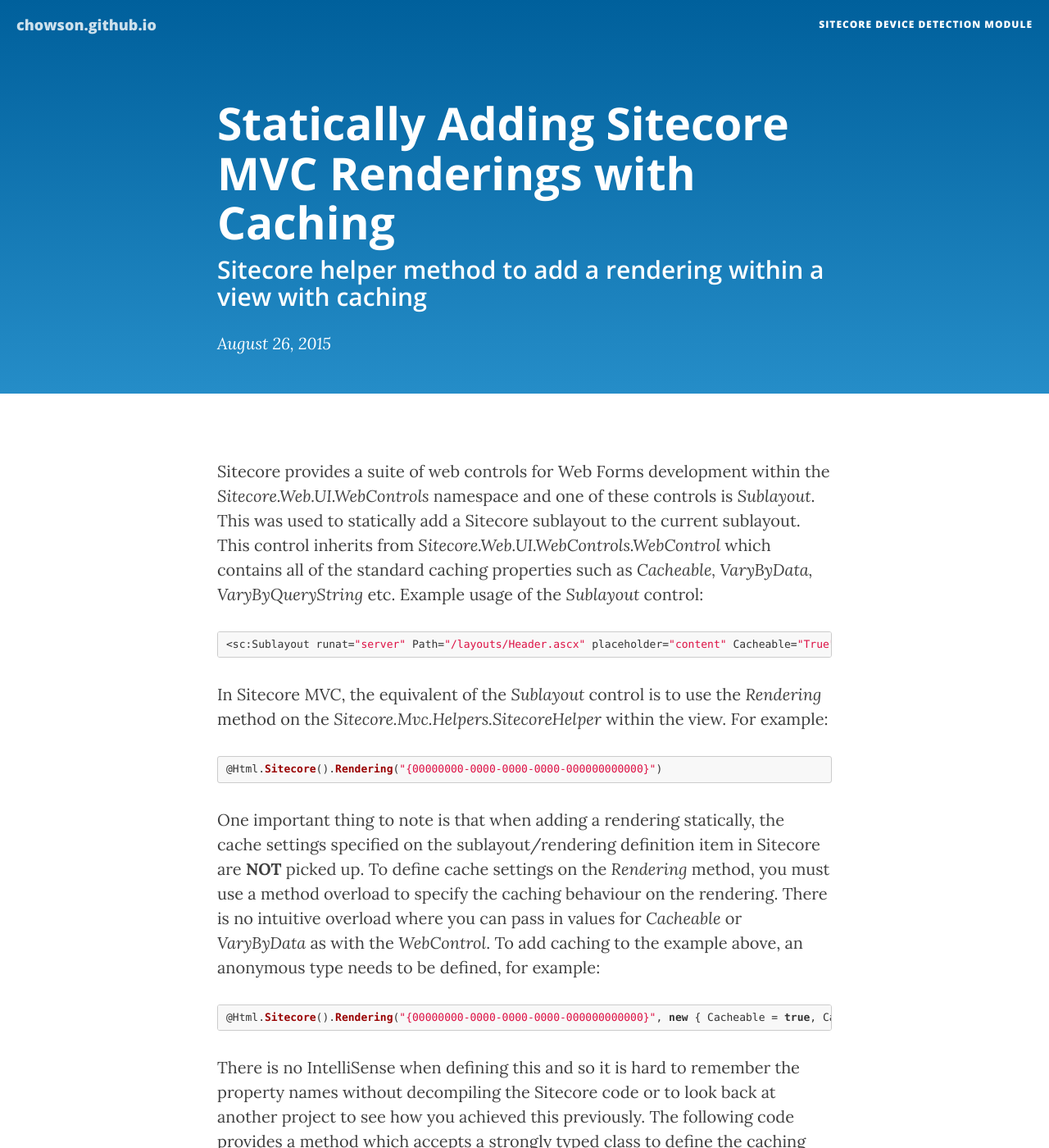
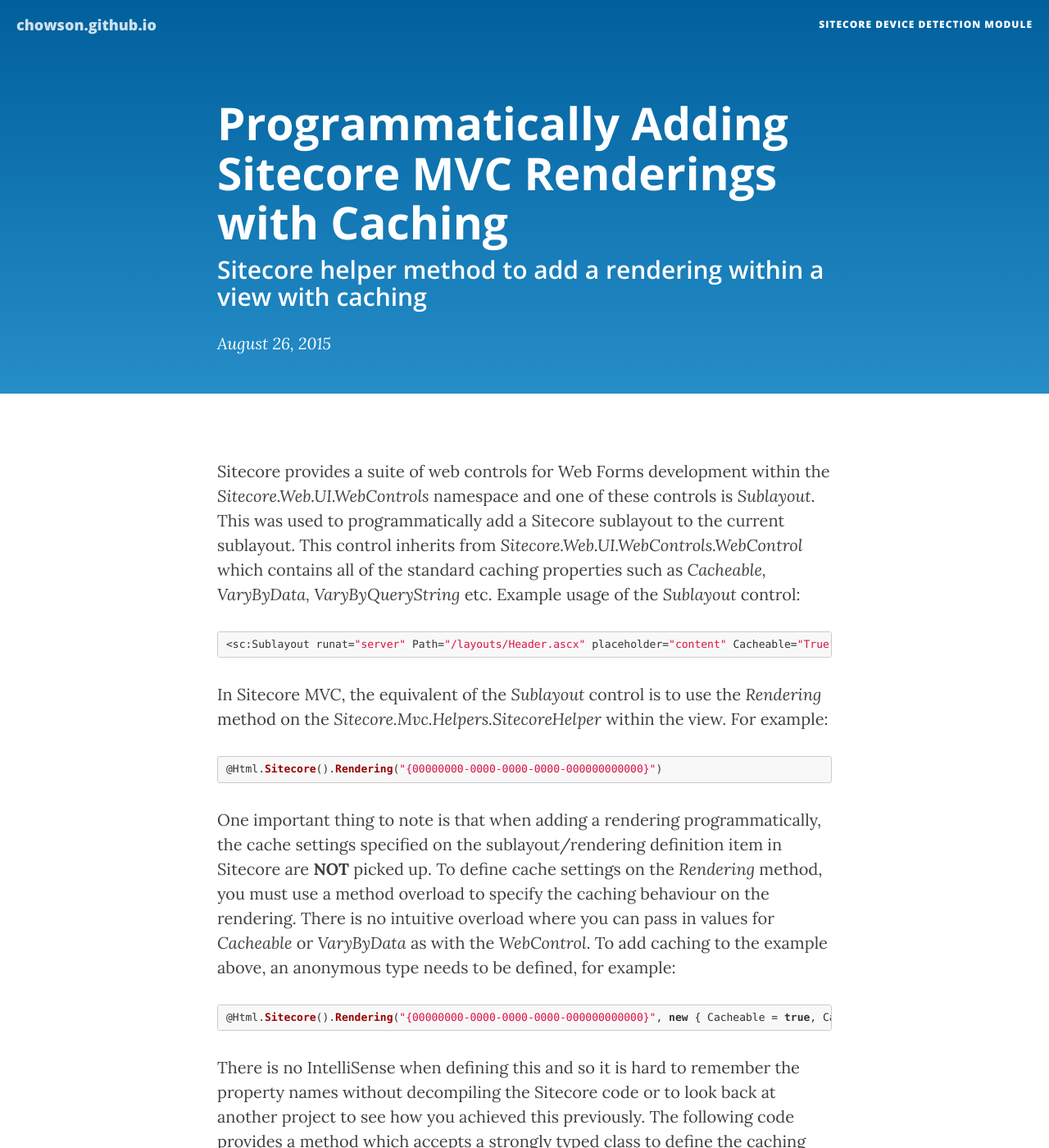
Before and after one commit to chowson/chowson.github.io, a Jekyll site: the page built from _posts/2015-08-26-sitecore-mvc-programmatically-add-renderings-with-caching.md, in a window 1280 px wide and 1400 px high. Shown: the whole window at 82% size. Built offline with Jekyll 4.4.1, drawn with Linux system fonts in a browser that asks for light colours; nearby versions of some CDN libraries.

```diff
--- a/_posts/2015-08-26-sitecore-mvc-statically-adding-renderings-with-caching.md
+++ b/_posts/2015-08-26-sitecore-mvc-programmatically-add-renderings-with-caching.md
@@ -1,7 +1,7 @@
 ---
 layout:     post
 references: []
-title:      "Statically Adding Sitecore MVC Renderings with Caching"
+title:      "Programmatically Adding Sitecore MVC Renderings with Caching"
 subtitle:   "Sitecore helper method to add a rendering within a view with caching"
 date:       2015-08-26 16:18:00
 description: "Sitecore helper method to add a rendering within a view with caching"
@@ -10,7 +10,7 @@ tags: [sitecore,mvc]
 
 <p>Sitecore provides a suite of web controls for Web Forms development within the
 <em>Sitecore.Web.UI.WebControls</em> namespace and one of these controls is
-<em>Sublayout</em>. This was used to statically add a Sitecore sublayout to the current sublayout.
+<em>Sublayout</em>. This was used to programmatically add a Sitecore sublayout to the current sublayout.
 This control inherits from <em>Sitecore.Web.UI.WebControls.WebControl</em> which contains all of the standard
 caching properties such as <em>Cacheable, VaryByData, VaryByQueryString</em> etc. Example usage of the <em>Sublayout</em> control:</p>
 
@@ -25,7 +25,7 @@ within the view. For example:</p>
 @Html.Sitecore().Rendering("{00000000-0000-0000-0000-000000000000}")
 {% endhighlight %}
 
-<p>One important thing to note is that when adding a rendering statically, the cache settings specified on the sublayout/rendering
+<p>One important thing to note is that when adding a rendering programmatically, the cache settings specified on the sublayout/rendering
 definition item in Sitecore are <strong>NOT</strong> picked up. To define cache settings on the <em>Rendering</em> method, you must use
 a method overload to specify the caching behaviour on the rendering. There is no intuitive overload where you can pass in values for <em>Cacheable</em>
 or <em>VaryByData</em> as with the <em>WebControl</em>. To add caching to the example above, an anonymous type needs to be defined, for example:</p>
```
Also changed, not shown: _posts/2015-10-01-sitecore-7-2-150408-clones-performance-issue.md (+7 -0 lines).
